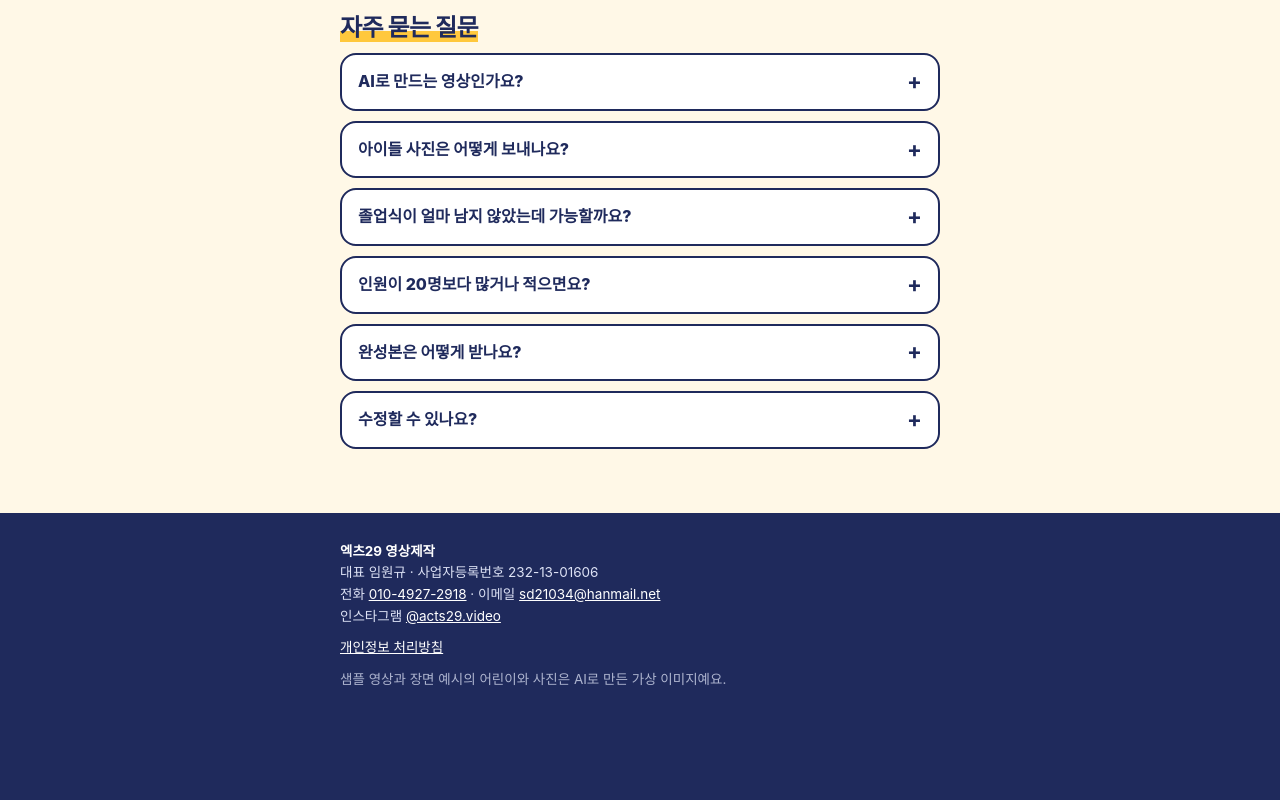
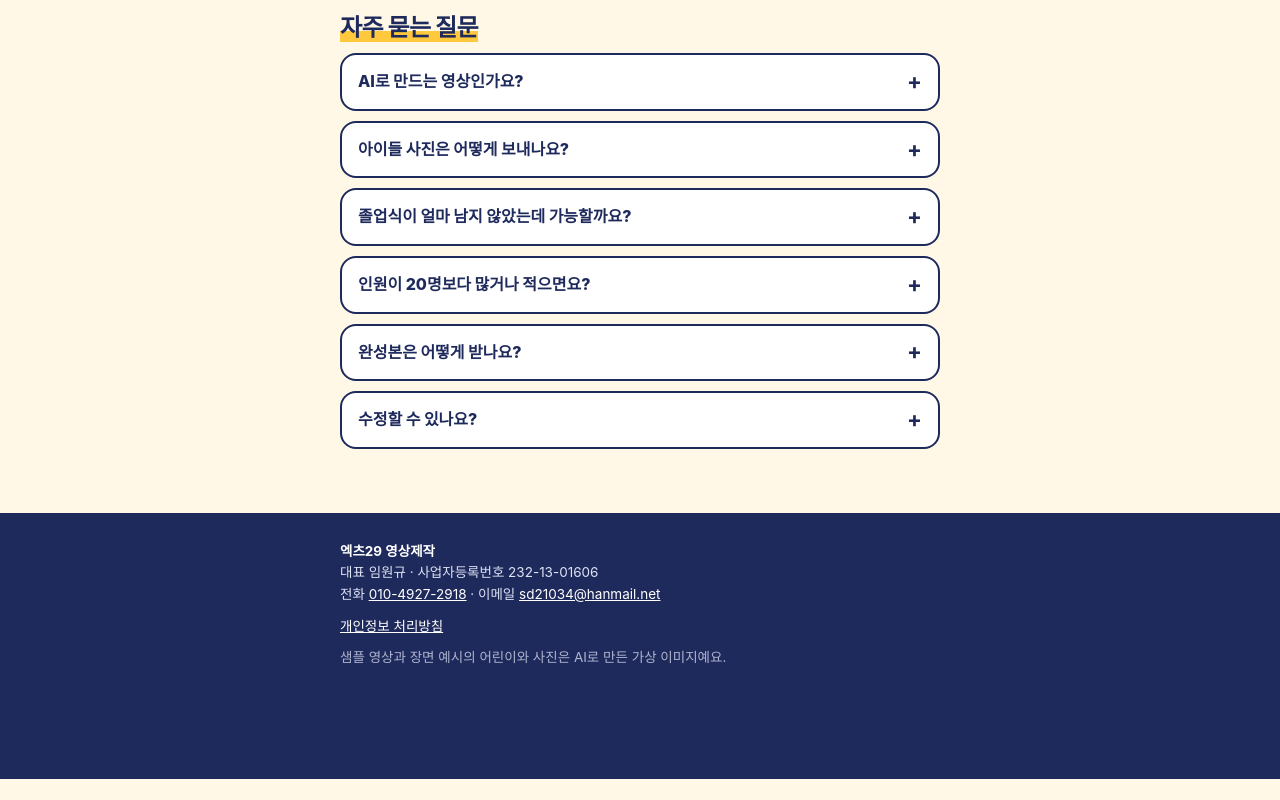
Before and after one commit to sd2103456-tech/acts29, a plain HTML site: page index.html in a window 1280 px wide. Shown: the part 4900-5700 px from the top of the page. After the commit the page ends 5679 px from the top, so only its background shows below. Drawn offline with Linux system fonts and the light colour scheme; a web font is replaced by a local one.

Commit message:
꼬리말 인스타그램 링크 삭제 (계정 비활성화)

```diff
--- a/index.html
+++ b/index.html
@@ -385,8 +385,7 @@
   <div class="wrap">
     <b>엑츠29 영상제작</b><br>
     대표 임원규 · 사업자등록번호 232-13-01606<br>
-    전화 <a href="tel:01049272918">010-4927-2918</a> · 이메일 <a href="mailto:sd21034@hanmail.net">sd21034@hanmail.net</a><br>
-    인스타그램 <a href="https://www.instagram.com/acts29.video/" target="_blank" rel="noopener">@acts29.video</a>
+    전화 <a href="tel:01049272918">010-4927-2918</a> · 이메일 <a href="mailto:sd21034@hanmail.net">sd21034@hanmail.net</a>
     <div class="links"><button type="button" data-open="privacy">개인정보 처리방침</button></div>
     <div style="margin-top:10px;opacity:.75">샘플 영상과 장면 예시의 어린이와 사진은 AI로 만든 가상 이미지예요.</div>
   </div>
```
